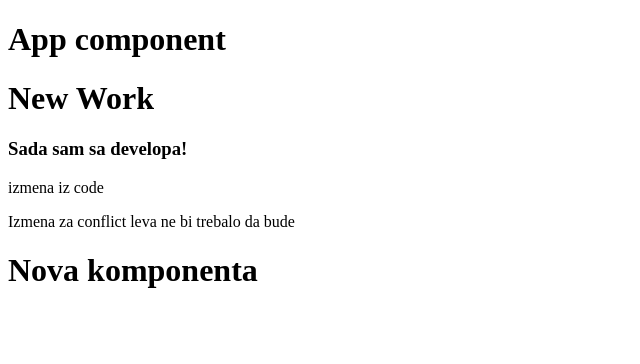
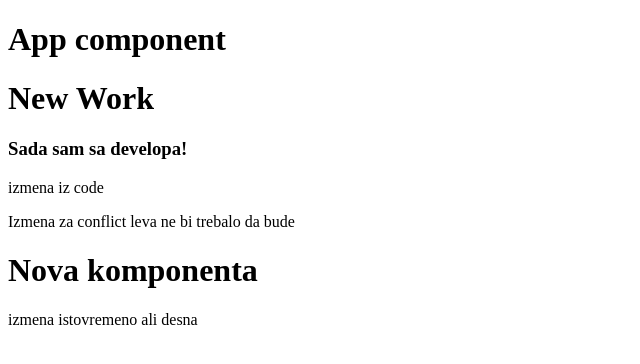
Before and after one commit to pedja260/bestwork, a React (Create React App) app: page / in a window 1280 px wide. Shown: the top 364 px of the page, without its empty margins (0-640 px from the left). Built offline with nearby package versions, Linux system fonts and the light colour scheme.

Commit message:
izmena desna

```diff
--- a/src/components/TheBest.js
+++ b/src/components/TheBest.js
@@ -5,6 +5,7 @@ class TheBest extends Component {
         return (
             <div>
                 <h1>Nova komponenta</h1>
+                <p>izmena istovremeno ali desna</p>
             </div>
         );
     }
```
